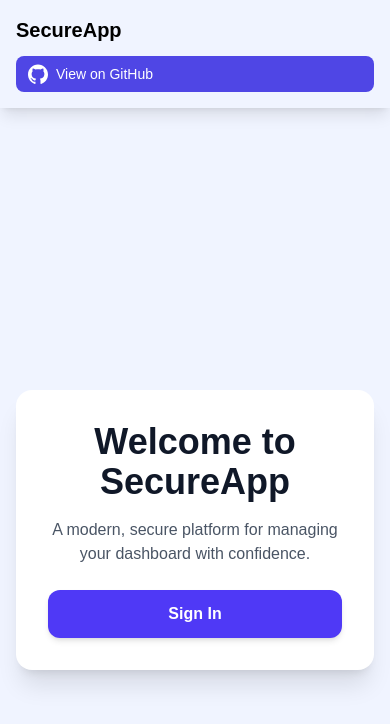
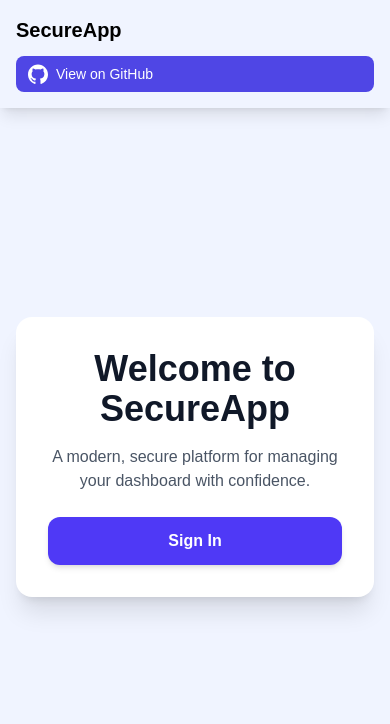
Before and after one commit to hosseinskia/nextjs-csrf-login, a Next.js app: page / in a window 390 px wide. Shown: the top 724 px of the page. Built offline with nearby package versions, Linux system fonts and the light colour scheme; no server answers.

Commit message:
some design fixes

```diff
--- a/app/globals.css
+++ b/app/globals.css
@@ -2,6 +2,7 @@
 
 /* Ensure smooth scrolling and consistent text rendering across browsers */
 html {
+  overflow: hidden;
   scroll-behavior: smooth;
   -webkit-font-smoothing: antialiased;
   -moz-osx-font-smoothing: grayscale;
--- a/app/page.tsx
+++ b/app/page.tsx
@@ -4,7 +4,7 @@ import Button from "../components/Button";
 export default function HomePage() {
   return (
     <div className="min-h-screen flex items-center justify-center px-4 sm:px-6 lg:px-8">
-      <div className="text-center bg-white rounded-2xl shadow-xl p-8 animate-fade-in max-w-lg w-full">
+      <div className="text-center bg-white rounded-2xl shadow-xl p-8 animate-fade-in max-w-lg w-full mb-[146px] md:mb-0">
         <h1 className="text-4xl font-bold text-gray-900 mb-4">
           Welcome to SecureApp
         </h1>
```
